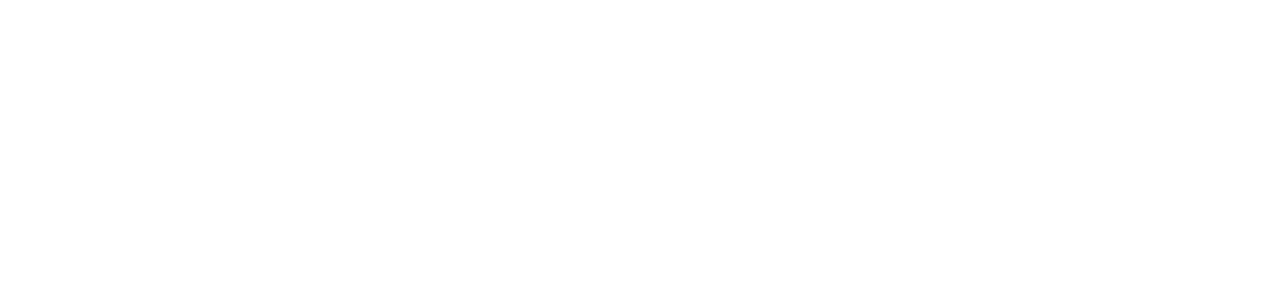
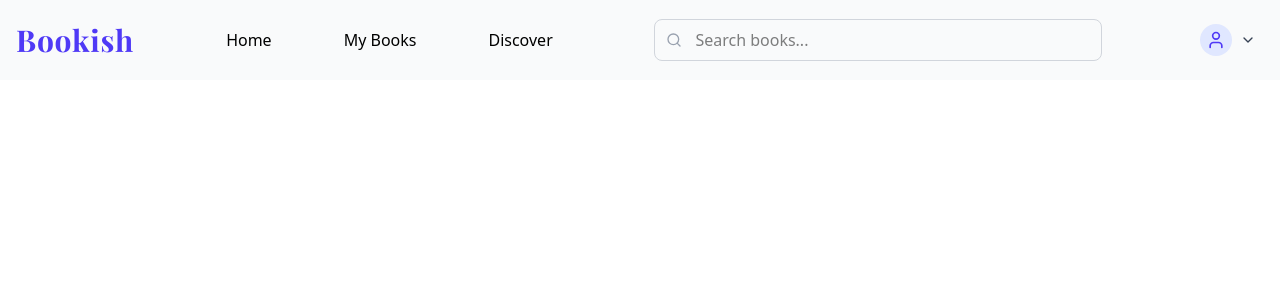
Before and after one commit to ChairmanNetero/Bookish, a React (Vite) app in the folder client/: page /discover in a window 1280 px wide. Before the commit this address had no page. Shown: the top 300 px of the page. Built offline with nearby package versions, Linux system fonts and the light colour scheme; sample sign-in values are in the browser's storage; a web font is replaced by a local one.

Commit message:
Add dynamic title pages to the browser tab

```diff
--- a/client/src/App.jsx
+++ b/client/src/App.jsx
@@ -7,6 +7,7 @@
 import BookDetails from "./pages/BookDetails.jsx";
 import Profile from "./pages/Profile.jsx";
 import MyBooks from "./pages/MyBooks.jsx";
+import Discover from "./pages/Discover.jsx";
 import ProtectedRoute from "./components/ProtectedRoute.jsx";
 import Layout from "./components/Layout.jsx";
 import './index.css'
@@ -54,6 +55,12 @@
                     </Layout>
                 </ProtectedRoute>}
                 />
+                <Route path="/discover" element={<ProtectedRoute>
+                    <Layout>
+                        <Discover/>
+                    </Layout>
+                </ProtectedRoute>}
+                />
             </Routes>
         </div>
     );
--- /dev/null
+++ b/client/src/pages/Discover.jsx
@@ -0,0 +1,11 @@
+import React from 'react';
+
+const Discover = () => {
+    return (
+        <div>
+
+        </div>
+    );
+};
+
+export default Discover;
--- a/client/src/pages/MyBooks.jsx
+++ b/client/src/pages/MyBooks.jsx
@@ -5,8 +5,12 @@
 import ReadBooks from '../components/myBooks/ReadBooks.jsx';
 import WantToRead from '../components/myBooks/WantToRead.jsx';
 import { Loader2, AlertCircle } from 'lucide-react';
+import {useDocumentTitle} from "../hooks/useDocumentTitle.js";
 
 const MyBooks = () => {
+
+    useDocumentTitle("My Books");
+
     const [reviews, setReviews] = useState([]);
     const [readingList, setReadingList] = useState([]);
     const [bookDetails, setBookDetails] = useState({});
--- a/client/src/pages/Profile.jsx
+++ b/client/src/pages/Profile.jsx
@@ -2,8 +2,12 @@
 import { useParams } from 'react-router-dom';
 import { backendAPI } from '../api/api.js';
 import ProfileModal from '../components/ProfileModal.jsx';
+import {useDocumentTitle} from "../hooks/useDocumentTitle.js";
 
 const Profile = () => {
+
+    useDocumentTitle("Profile");
+
     const { userId } = useParams();
     const [loading, setLoading] = useState(true);
     const [isModalOpen, setIsModalOpen] = useState(false);
```
